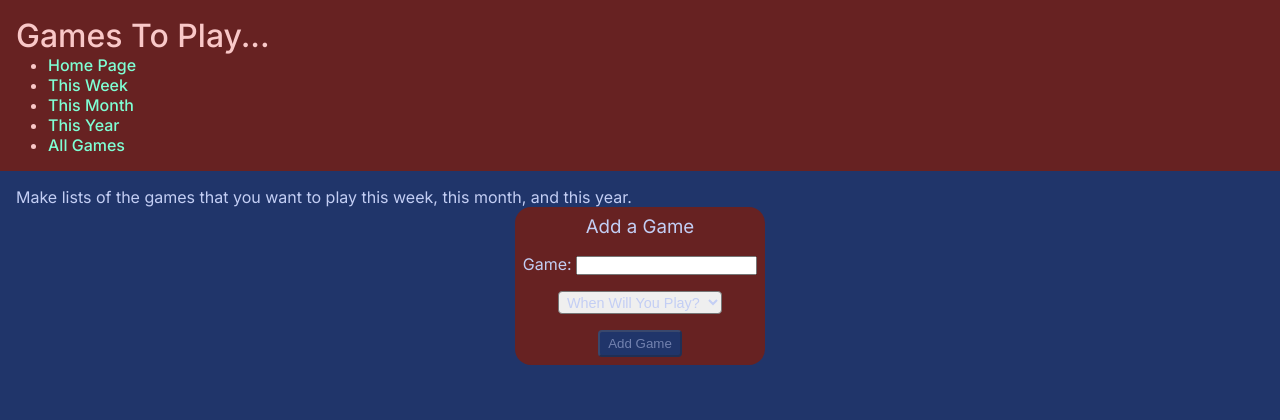
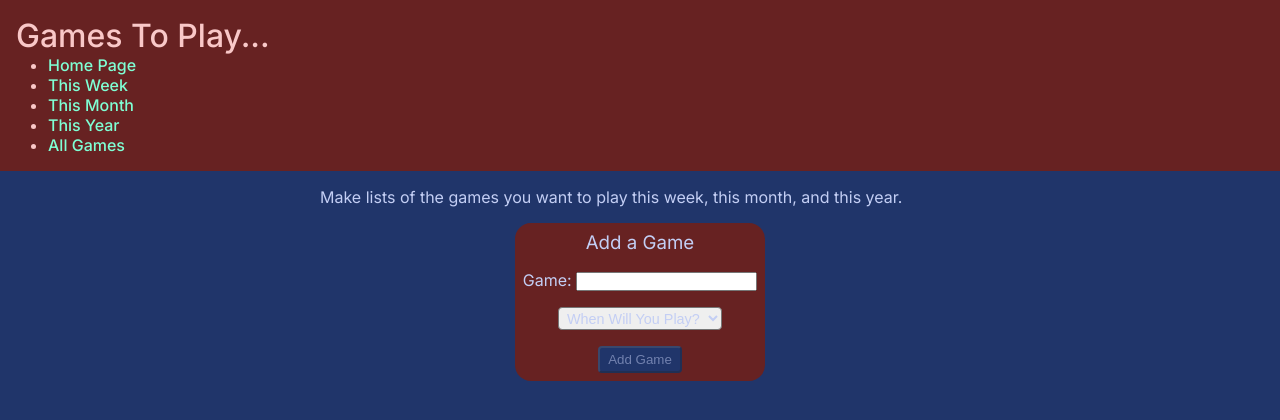
Before and after one commit to franco-ortega/to-do-games, a Next.js app: page / in a window 1280 px wide. Shown: the top 420 px of the page. Built offline with nearby package versions, Linux system fonts and the light colour scheme.

Commit message:
add margin, padding, and width to Home

```diff
--- a/components/home/Home.module.scss
+++ b/components/home/Home.module.scss
@@ -1,3 +1,9 @@
 .Home {
   padding: 1rem;
+
+  p {
+    max-width: 40rem;
+    margin-bottom: 1rem;
+    margin-inline: auto;
+  }
 }
--- a/components/home/Home.tsx
+++ b/components/home/Home.tsx
@@ -8,8 +8,8 @@ export default function Home() {
     <main className={styles.Home}>
       <section>
         <p>
-          Make lists of the games that you want to play this week, this month,
-          and this year.
+          Make lists of the games you want to play this week, this month, and
+          this year.
         </p>
       </section>
       <AddGame />
```
